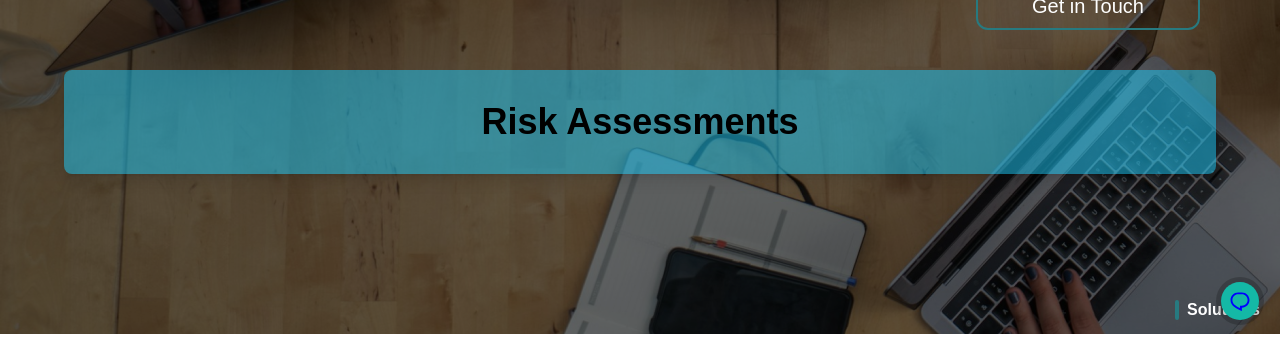
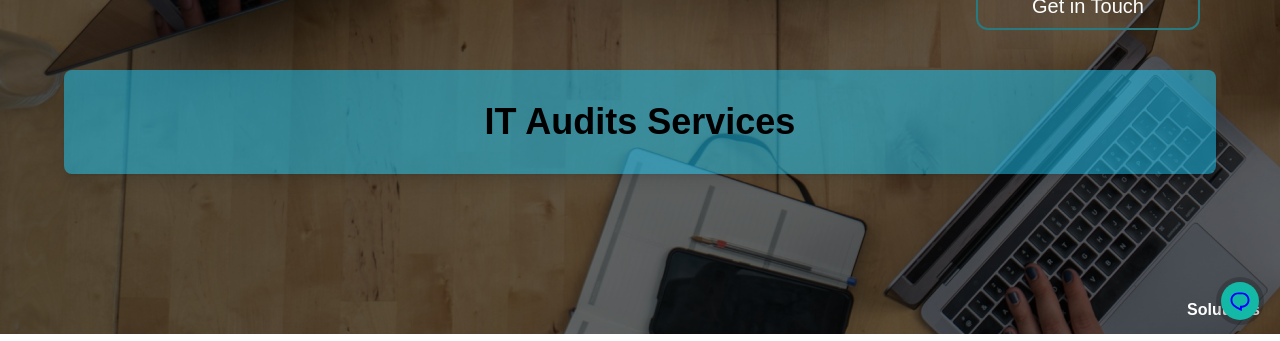
Before and after one commit to PraktyDev/junapril, a Next.js app: page /solutions in a window 1280 px wide. Shown: the part 459-800 px from the top of the page. Built offline with nearby package versions, Linux system fonts and the light colour scheme.

Commit message:
fixed solution hero and products hero text

```diff
--- a/src/app/globals.css
+++ b/src/app/globals.css
@@ -3,7 +3,7 @@
 @tailwind utilities;
 
 @keyframes flicker {
-  0%, 100% { opacity: 1; }
+  0% { opacity: 1; }
   41.99% { opacity: 1; }
   42% { opacity: 0; }
   43% { opacity: 0; }
@@ -12,6 +12,13 @@
   48% { opacity: 0; }
   49% { opacity: 0; }
   49.01% { opacity: 1; }
+  55% { opacity: 1; }
+  60.2% { opacity: 0; }
+  67% { opacity: 0; }
+  70% { opacity: 1; }
+  75% { opacity: 1; }
+  80% { opacity: 0; }
+  87% { opacity: 0; }
 }
 
 @layer utilities {
--- a/src/app/products/page.js
+++ b/src/app/products/page.js
@@ -41,9 +41,13 @@ const page = () => {
               <RiWhatsappLine size={20} />
               <span className='text-lg'>Speak with an Expert</span>
             </Link>
-            <div className={`text-xl laptop:text-2xl bg-[#709A9D] rounded-sm py-4 px-10 text-nowrap laptop:px-20 shadow-lg cursor-default text-white font-bold uppercase transition-opacity duration-500 ${
+            <div className="bg-[#709A9D] rounded-sm py-4 px-10 laptop:px-20 shadow-lg cursor-default">
+            <h2 className={`text-xl laptop:text-2xl text-white text-nowrap font-bold uppercase transition-opacity duration-500 ${
                 fade ? "opacity-100" : "opacity-0"
-              }`}>{texts[currentTextIndex]}</div>
+              }`}>
+                {texts[currentTextIndex]}
+            </h2>
+            </div>
             <Link href={'/contact'} className='w-40 laptop:w-56 text-nowrap text-center bg-none hover:bg-[#277A80] text-white text-md tablet:text-lg laptop:text-xl border-2 px-2 laptop:px-10 py-1.5 laptop:py-2 border-[#277A80] rounded-xl'>Get in Touch</Link>
           </div>
           <Flicker text='Products' />
--- a/src/app/solutions/page.js
+++ b/src/app/solutions/page.js
@@ -1,12 +1,38 @@
+"use client"
 import CarouselImg from "@/components/CarouselImg"
 import SolutionServiceCard from "@/components/SolutionServiceCard"
 import SolutionCard from "@/components/SolutionCard"
 import { Separator } from "@/components/ui/separator"
 import Link from "next/link"
 import Flicker from "@/components/Flicker"
-
+import { useEffect, useState } from "react"
 
 const page = () => {
+    const texts = [
+        "Risk Assessments",
+        "IT Audits Services",
+        "Securities Awareness & Training",
+        "Remediation Planning & Implementation",
+        "Supply Chain Risk Management",
+        "Technical Writing",
+        "Compliance Framework Implementation",
+      ];
+
+      const [currentTextIndex, setCurrentTextIndex] = useState(0)
+      const [fade, setFade] = useState(true)
+
+      useEffect(() => {
+        const interval = setInterval(() => {
+          setFade(false)
+          setTimeout(() => {
+            setCurrentTextIndex((prev) => (prev + 1) % texts.length)
+            setFade(true)
+          }, 300)
+        }, 5000)
+
+        return () => clearInterval(interval)
+      }, [texts.length]);
+
   return (
     <section className='flex flex-col justify-center gap-4 w-full'>
       <div className="relative flex items-center laptop:items-end justify-center laptop:justify-end w-full h-[737px] bg-[url('/images/solutionhero.png')] bg-no-repeat">
@@ -18,7 +44,13 @@ const page = () => {
             >
                 Get in Touch
             </Link>
-            <div className='text-3xl laptop:text-4xl text-center bg-[#1BC9FA] rounded-sm laptop:rounded-lg py-4 laptop:py-8 tablet:max-w-3xl laptop:max-w-6xl w-full mx-auto bg-opacity-50 cursor-default shadow-lg text-black font-bold'>Risk Assessments</div>
+            <div className="bg-[#1BC9FA] rounded-sm laptop:rounded-lg py-4 laptop:py-8 tablet:max-w-3xl laptop:max-w-6xl w-full mx-auto bg-opacity-50 cursor-default shadow-lg">
+            <div className={`text-3xl laptop:text-4xl text-center text-black font-bold transition-opacity duration-500 ${
+                fade ? "opacity-100" : "opacity-0"
+              }`}>
+                {texts[currentTextIndex]}
+            </div>
+            </div>
           </div>
           <Flicker text='Solutions' />
       </div>
--- a/src/components/Flicker.js
+++ b/src/components/Flicker.js
@@ -3,7 +3,9 @@ import { Separator } from "@/components/ui/separator"
 const Flicker = ({text}) => {
   return (
     <div className="absolute bottom-3 right-5 flex gap-2 items-center justify-center">
-    <Separator orientation='vertical' className='border-2 border-[#277A80] h-5 rounded-full animate-flicker' />
+      <div className="animate-flicker">
+        <Separator orientation='vertical' className='border-2 border-[#277A80] h-5 rounded-full' />
+      </div>
     <p className="font-semibold text-white">{text}</p>
   </div>
   )
```
